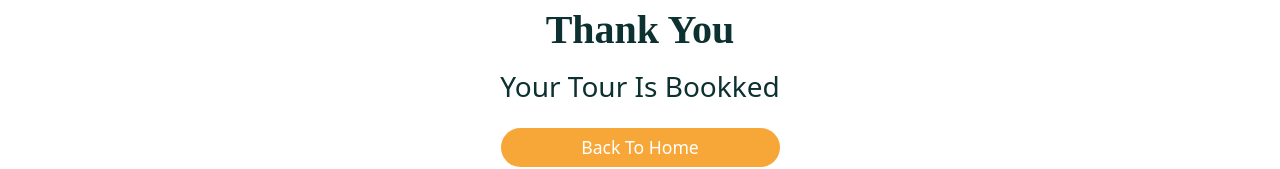
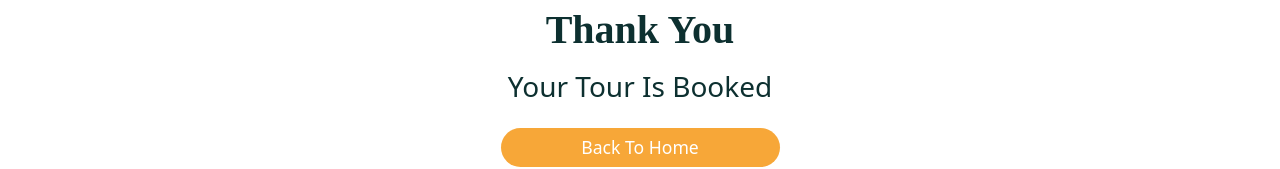
Before and after one commit to iaabrar16/choltourdei, a React (Create React App) app in the folder frontend/: page /thank-you in a window 1280 px wide. Shown: the part 268-437 px from the top of the page. Built offline with nearby package versions, Linux system fonts and the light colour scheme; a web font is replaced by a local one.

Commit message:
Thankuou.jsx updated

```diff
--- a/frontend/src/pages/ThankYou.jsx
+++ b/frontend/src/pages/ThankYou.jsx
@@ -12,7 +12,7 @@ const ThankYou = () => {
                   <div className="thank__you">
                      <span><i class='ri-checkbox-circle-line'></i></span>
                      <h1 className='mb-3 fw-semibold'>Thank You</h1>
-                     <h3 className='mb-4'>Your Tour Is Bookked</h3>
+                     <h3 className='mb-4'>Your Tour Is Booked</h3>
 
                      <Button className='btn primary__btn w-25'><Link to='/home'>Back To Home</Link></Button>
                   </div>
```
